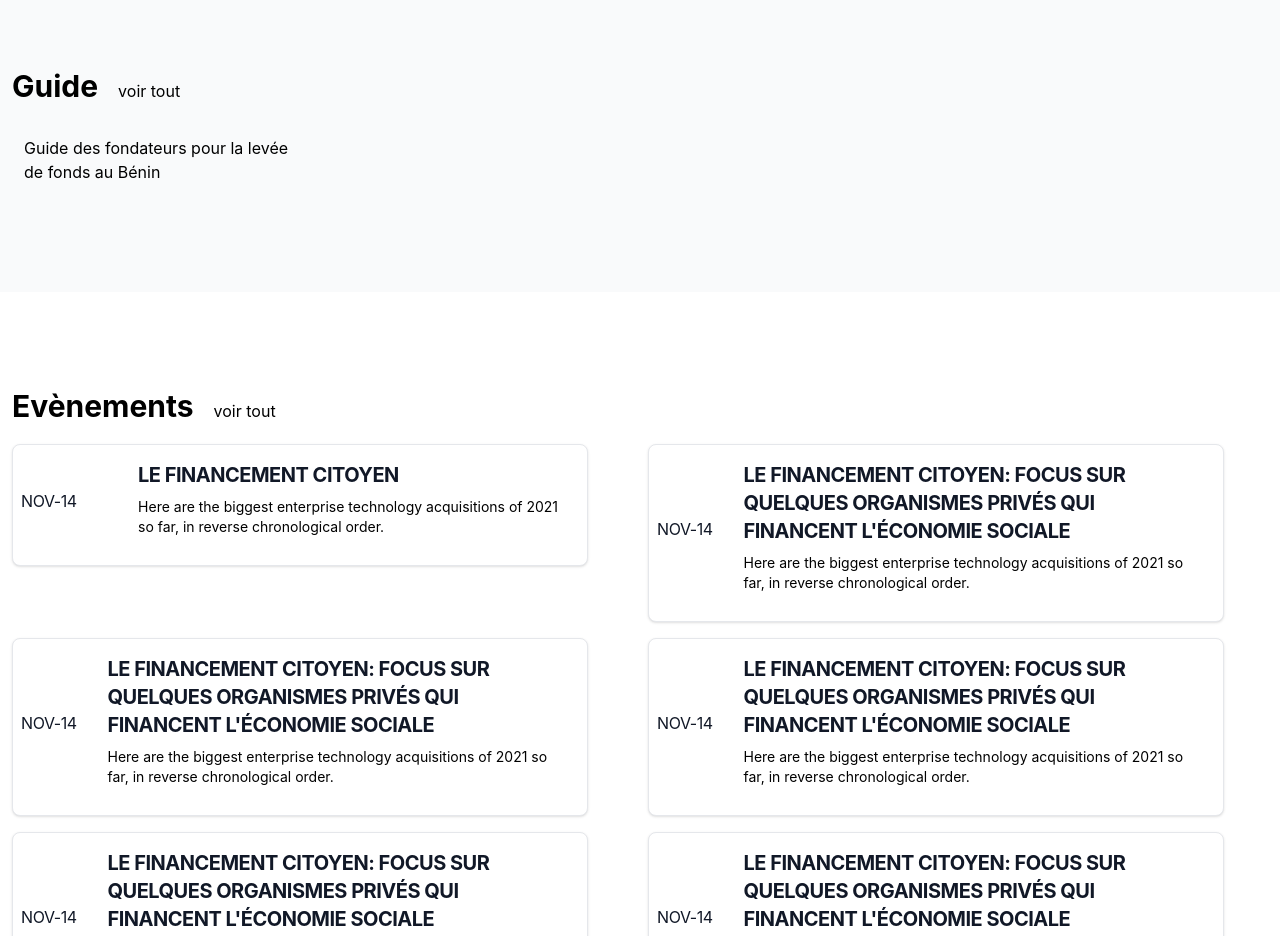
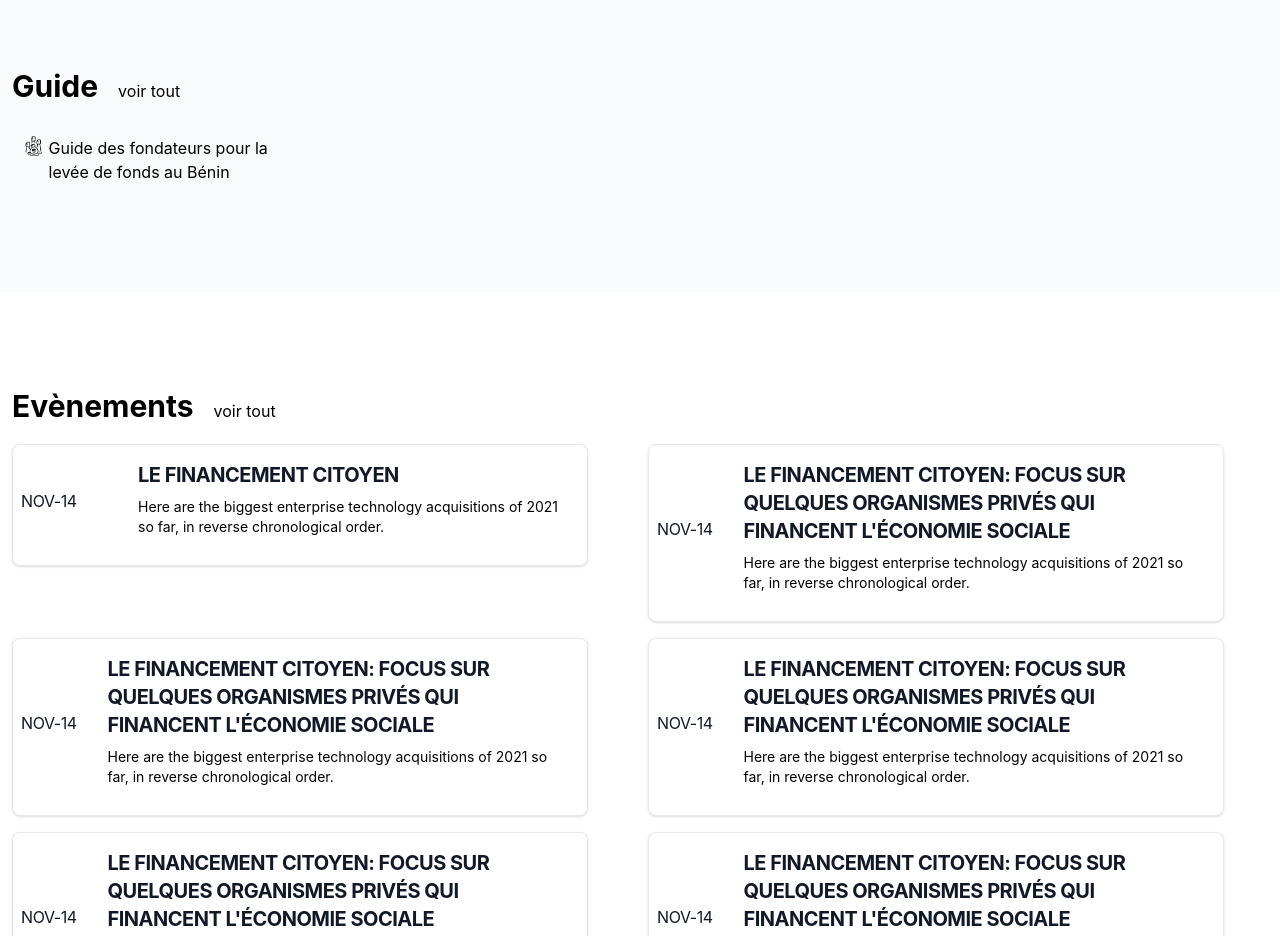
Before and after one commit to Hackeur2002/_APP, a React (Create React App) app: page / in a window 1280 px wide. Shown: the part 1180-2116 px from the top of the page. Built offline with nearby package versions, Linux system fonts and the light colour scheme; what tailwindcss-animated would draw is missing.

Commit message:
Version 1.008

```diff
--- a/src/public_pages/homepage/Components/guide.js
+++ b/src/public_pages/homepage/Components/guide.js
@@ -1,4 +1,5 @@
 import React from 'react';
+import font from '../Images/fond.png'
 
 function guide(props) {
     return (
@@ -13,7 +14,9 @@ function guide(props) {
                     </h3>
                     <div className="grid grid-cols-4 gap-4 text-left">
                         <div className='p-3 w-auto'>
-                            <a target='_blank' href="./pdf/Guide_des_fondateurs_pour_la_levee_de_fonds_au_Benin.pdf" className="hover:underline">
+
+                            <a target='_blank' href="./pdf/Guide_des_fondateurs_pour_la_levee_de_fonds_au_Benin.pdf" className="hover:underline inline-flex">
+                                <img className="w-5 h-5" src={font} />&nbsp;
                                 <span className='text-black-500 dark:text-gray-400'>Guide des
                                     fondateurs pour
                                     la levée de fonds
```
Also changed, not shown: src/public_pages/homepage/Images/fond.png (added).
